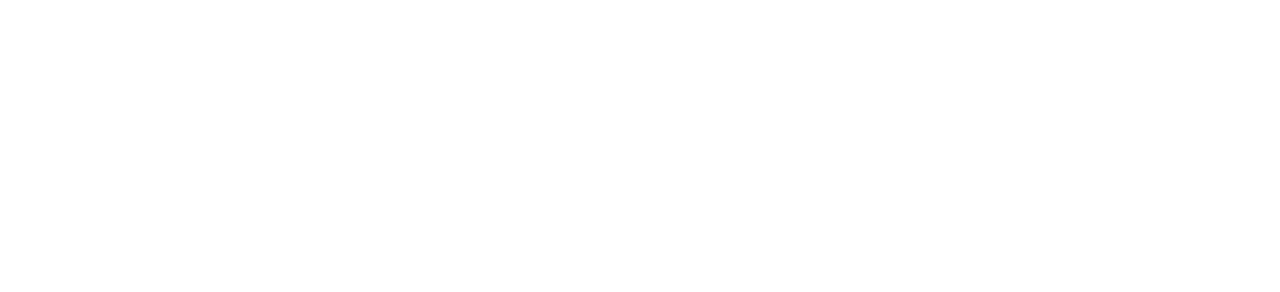
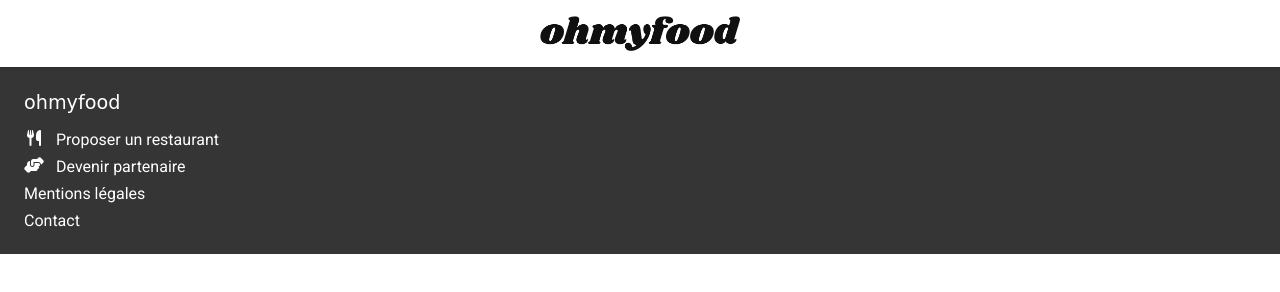
Before and after one commit to KevinMickael-19/P4-OhMyFood, a plain HTML site: page index.html in a window 1280 px wide. Drawn offline with Linux system fonts and the light colour scheme; a web font is replaced by a local one.

Commit message:
feat: finalisation header et footer

```diff
--- a/index.html
+++ b/index.html
@@ -1,11 +1,54 @@
 <!DOCTYPE html>
-<html lang="en">
+<html lang="fr">
+
 <head>
     <meta charset="UTF-8">
     <meta name="viewport" content="width=device-width, initial-scale=1.0">
-    <title>Document</title>
+    <title>Ohmyfood</title>
+    <link rel="preconnect" href="https://fonts.googleapis.com">
+<link rel="preconnect" href="https://fonts.gstatic.com" crossorigin>
+<link href="https://fonts.googleapis.com/css2?family=Roboto:wght@300;400;500;700&family=Shrikhand&display=swap" rel="stylesheet">
+    <link rel="stylesheet" href="https://cdnjs.cloudflare.com/ajax/libs/font-awesome/6.2.1/css/all.min.css"
+        integrity="sha512-MV7K8+y+gLIBoVD59lQIYicR65iaqukzvf/nwasF0nqhPay5w/9lJmVM2hMDcnK1OnMGCdVK+iQrJ7lzPJQd1w=="
+        crossorigin="anonymous" referrerpolicy="no-referrer" />
+        <link rel="stylesheet" href="./css/main.css">
 </head>
+
 <body>
+    <header class="header">
+        <div class="header__logo">
+            <img src="./assets/images/logo/ohmyfood.png" alt="Logo Ohmyfood">
+        </div>
+    </header>
+    <main class="main-content">
+    </main>
+    <footer class="footer">
+        <h2 class="footer__logo">ohmyfood</h2>
+        <ul class="footer__list">
+            <li>
+                <a href="#">
+                    <i class="fas fa-utensils"></i>
+                    Proposer un restaurant
+                </a>
+            </li>
+            <li>
+                <a href="#">
+                    <i class="fas fa-handshake-angle"></i>
+                    Devenir partenaire
+                </a>
+            </li>
+            <li>
+                <a href="#">
+                    Mentions légales
+                </a>
+            </li>
+            <li>
+                <a href="#">
+                    Contact
+                </a>
+            </li>
+        </ul>
+    </footer>
+</body>
 
-</body>
 </html>
--- a/sass/layout/_footer.scss
+++ b/sass/layout/_footer.scss
@@ -0,0 +1,29 @@
+.footer {
+    background-color: $color-grey-dark;
+    padding: 1.5rem;
+    color: $color-white;
+
+    &__logo {
+        font-family: $font-logo;
+        font-size: 1.2rem;
+        font-weight: normal;
+        margin-bottom: 1rem;
+    }
+
+    &__list {
+        display: flex;
+        flex-direction: column;
+        gap: 0.5rem;
+    }
+
+    a {
+        display: flex;
+        color: $color-white;
+        gap: 0.75rem;
+    }
+
+    i {
+        width: 1.25rem;
+        text-align: center;
+    }
+}
--- a/sass/layout/_header.scss
+++ b/sass/layout/_header.scss
@@ -0,0 +1,19 @@
+.header{
+    background-color: $color-white;
+    padding: 1rem;
+    box-shadow: 0 0.125rem 0.25rem rgba(0, 0, 0, 0.15);
+    position: relative;
+    z-index: 10;
+
+    &__logo {
+        display: flex;
+        justify-content: center;
+        align-items: center;
+    }
+
+    img {
+        width: 100%;
+        max-width: 200px;
+        object-fit: cover;
+    }
+}
```
Also changed, not shown: css/main.css, sass/utils/_variables.scss (line endings or trailing spaces).
